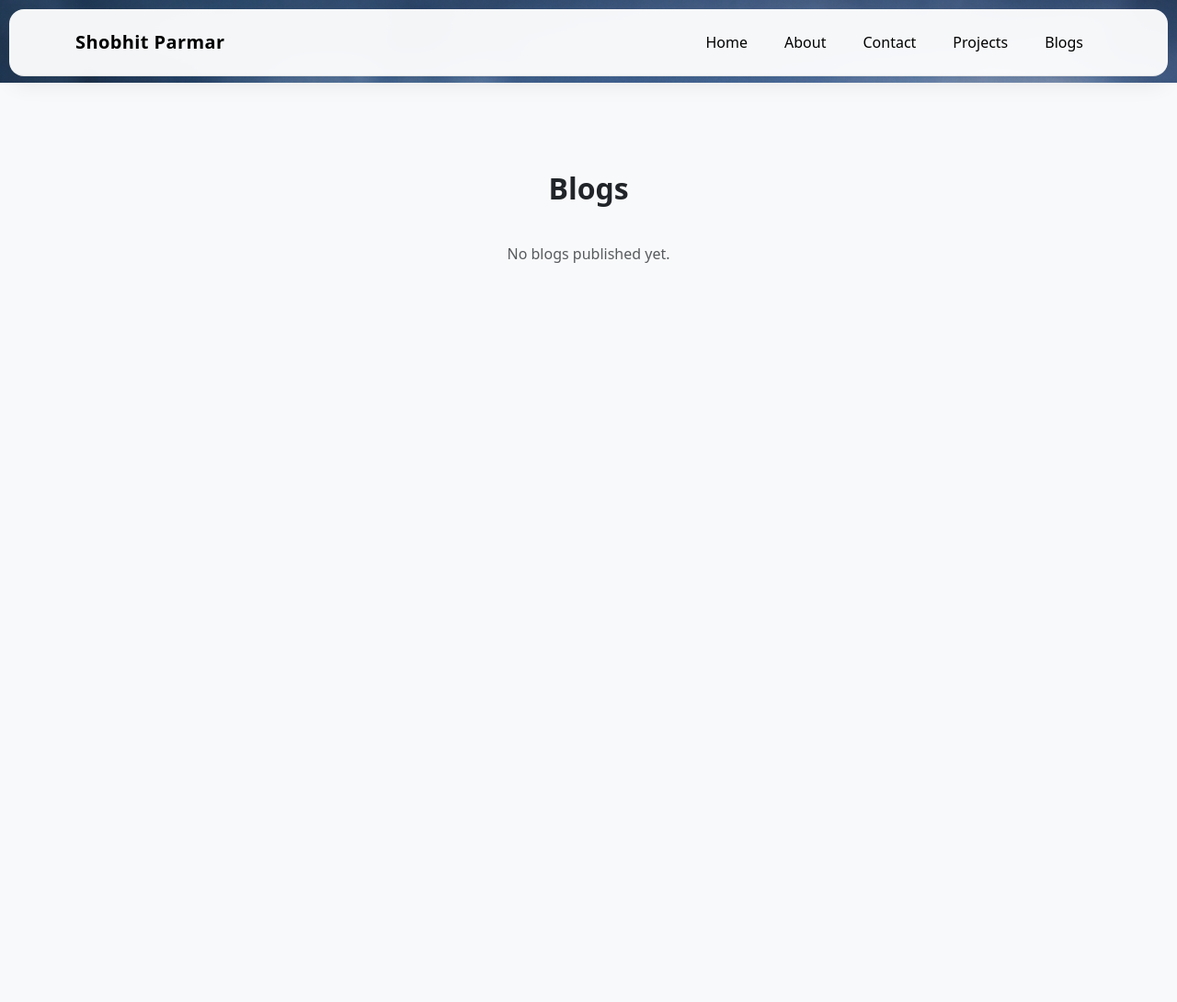
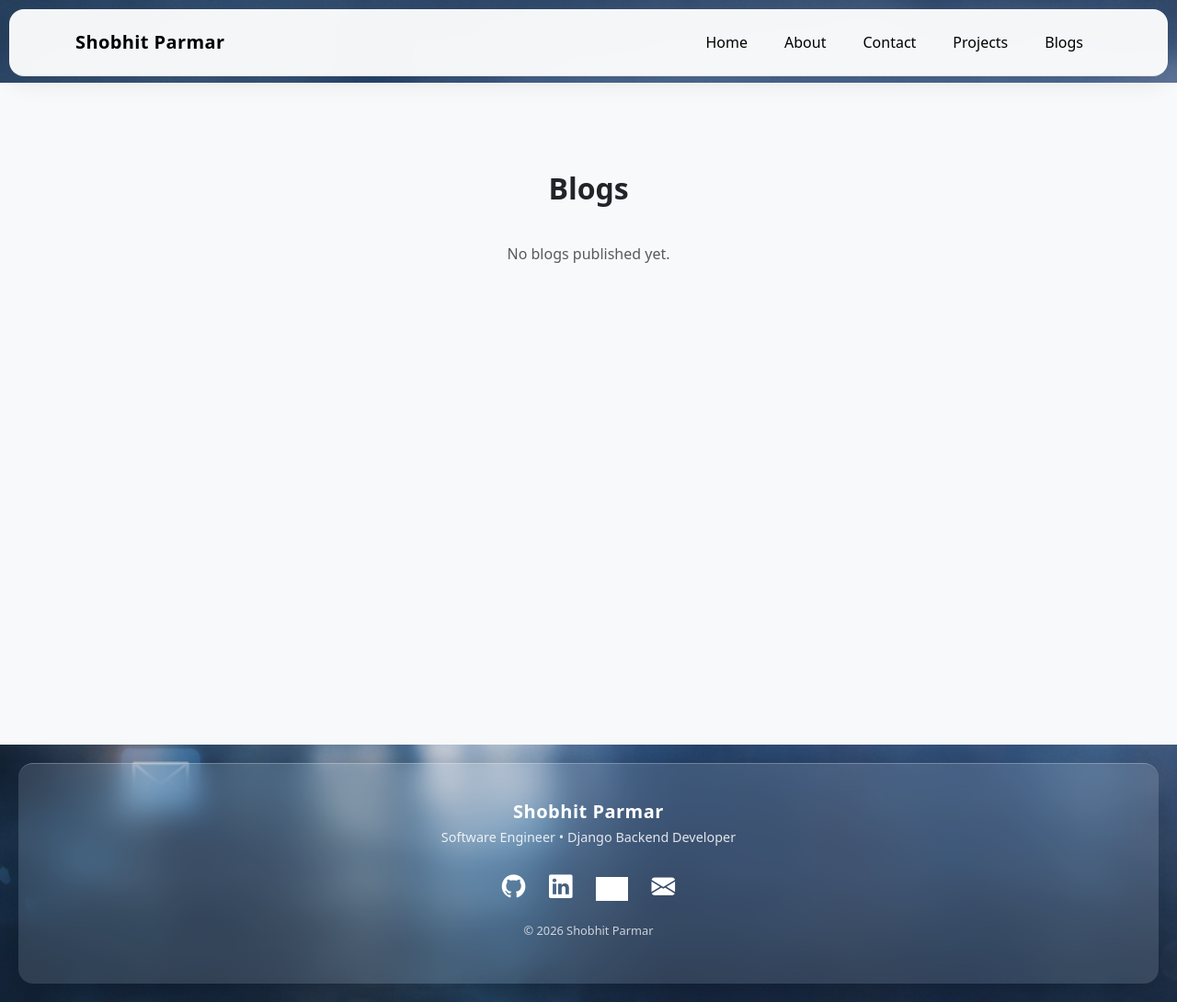
Before and after one commit to parmarshobhit91/PORTFOLIO, a Django app: template blog/templates/blog/blog.html in a window 1280 px wide. Shown: the whole page at 92% size. Before the commit the page ends 286 px from the top, so only its background shows below. Run offline with Django 5.2, Linux system fonts and the light colour scheme; the template is opened without the code that fills it, so the values that code supplies are empty; grey boxes are pictures that could not be loaded.

Commit message:
adding footer

```diff
--- a/core/templates/base.html
+++ b/core/templates/base.html
@@ -24,5 +24,6 @@
 <body>
     {% block start %}
     {% endblock %}
+    {% include "footer.html" %}
 </body>
 </html>
--- /dev/null
+++ b/core/templates/footer.html
@@ -0,0 +1,93 @@
+{% load static %}
+
+<style>
+/* ===== GLASS FOOTER ===== */
+.glass-footer {
+    margin: 20px;
+    padding: 2.5rem 1.5rem 2rem;
+    background: rgba(255, 255, 255, 0.12);
+    backdrop-filter: blur(14px);
+    -webkit-backdrop-filter: blur(14px);
+    border-radius: 16px;
+    border-top: 1px solid rgba(255, 255, 255, 0.25);
+    box-shadow: 0 8px 32px rgba(0, 0, 0, 0.25);
+    color: #ffffff;
+}
+
+.footer-name {
+    font-weight: 700;
+    letter-spacing: 0.5px;
+    margin-bottom: 0.3rem;
+}
+
+.footer-role {
+    font-size: 0.9rem;
+    opacity: 0.85;
+    margin-bottom: 1.5rem;
+}
+
+/* Social links */
+.footer-social {
+    display: flex;
+    justify-content: center;
+    gap: 1.6rem;
+    margin-bottom: 1.2rem;
+}
+
+.footer-social a {
+    color: #ffffff;
+    font-size: 1.6rem;
+    transition: transform 0.25s ease, opacity 0.25s ease;
+}
+
+.footer-social a:hover {
+    transform: translateY(-3px);
+    opacity: 0.75;
+}
+
+/* LeetCode icon */
+.leetcode-icon {
+    height: 26px;
+    width: auto;
+    filter: brightness(0) invert(1);
+}
+
+/* Copyright */
+.footer-copy {
+    font-size: 0.8rem;
+    opacity: 0.75;
+}
+</style>
+
+<footer class="glass-footer text-center">
+  <div class="container">
+
+    <h5 class="footer-name">Shobhit Parmar</h5>
+    <p class="footer-role">
+      Software Engineer • Django Backend Developer
+    </p>
+
+    <div class="footer-social">
+      <a href="https://github.com/parmarshobhit91" target="_blank" aria-label="GitHub">
+        <i class="bi bi-github"></i>
+      </a>
+
+      <a href="https://www.linkedin.com/in/shobhit-parmar-767842339" target="_blank" aria-label="LinkedIn">
+        <i class="bi bi-linkedin"></i>
+      </a>
+
+      <a href="https://leetcode.com/ShobhitParmar/" target="_blank" aria-label="LeetCode">
+        <img src="{% static 'core/leetcode.svg' %}" alt="LeetCode" class="leetcode-icon">
+      </a>
+
+      <a href="mailto:parmarshobhit91@gmail.com" aria-label="Email">
+        <i class="bi bi-envelope-fill"></i>
+      </a>
+    </div>
+
+    <p class="footer-copy">
+      © {% now "Y" %} Shobhit Parmar
+    </p>
+
+  </div>
+</footer>
```
